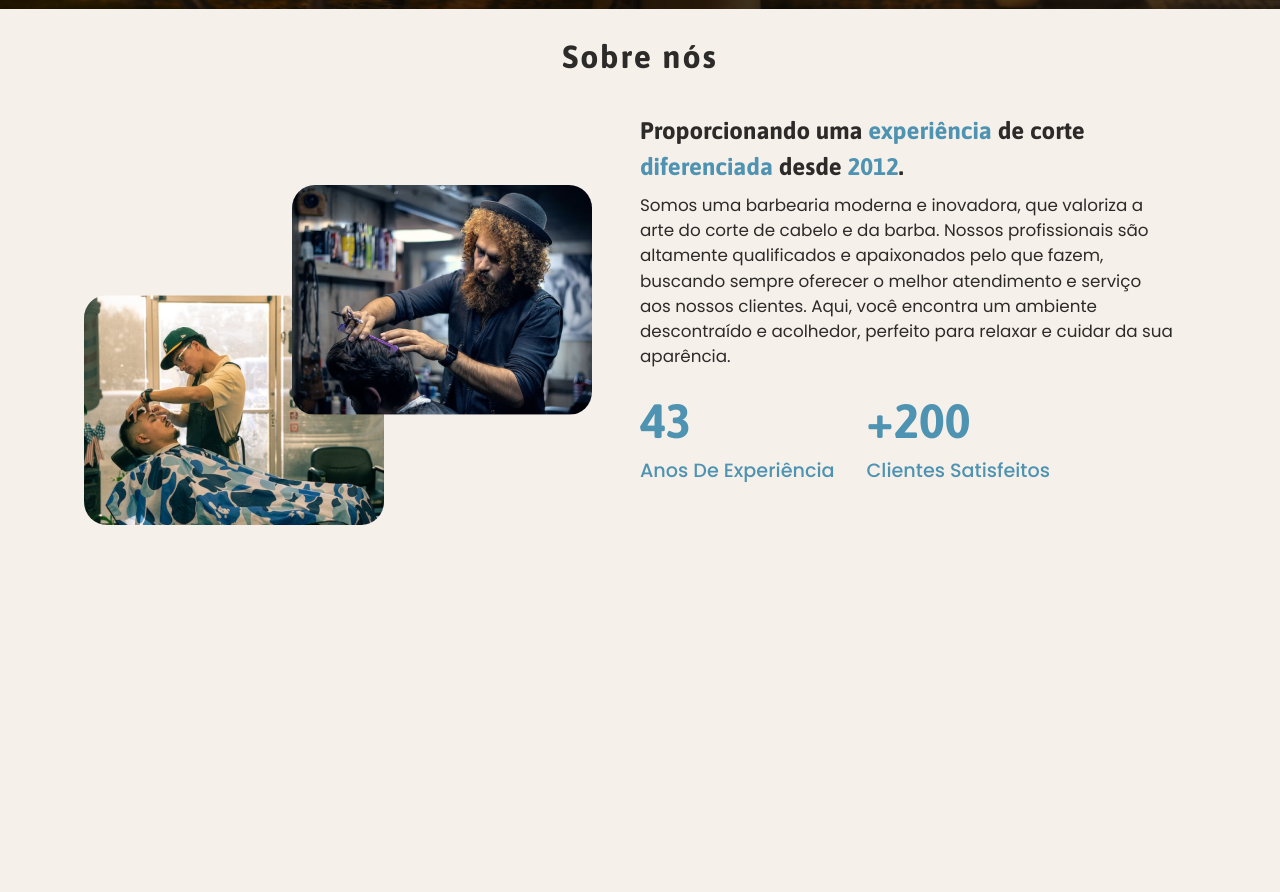
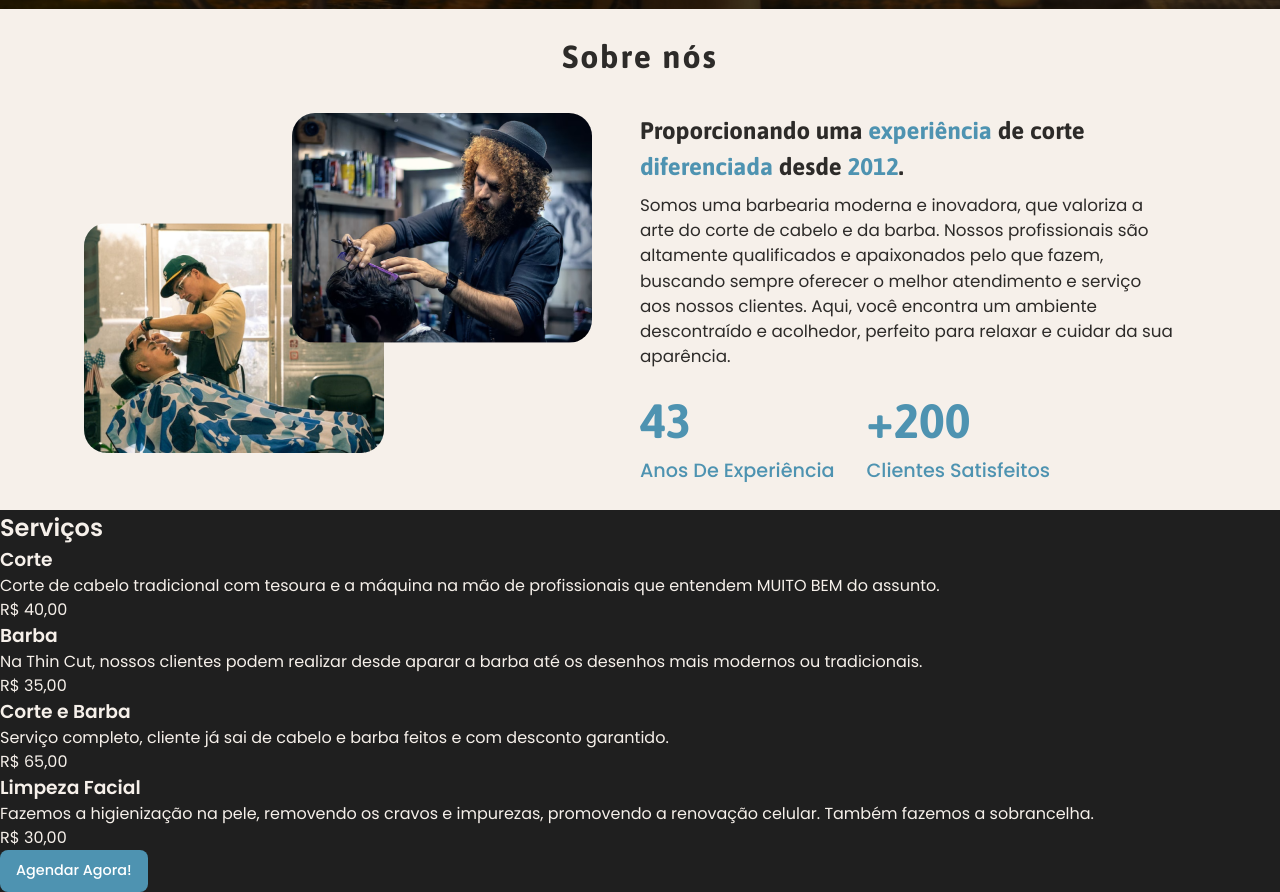
Before and after one commit to CauaRodrigues/thin-cut, a React (Vite) app: page / in a window 1280 px wide. Shown: the part 799-1691 px from the top of the page. Before the commit the page ends 1324 px from the top, so only its background shows below. Built offline with nearby package versions, Linux system fonts and the light colour scheme.

Commit message:
inicio da section Services

```diff
--- a/src/Home.jsx
+++ b/src/Home.jsx
@@ -4,6 +4,7 @@ import MediaQuery from "react-responsive";
 import TopInfo from "@section/TopInfo";
 import Banner from "@section/Banner";
 import AboutUs from "@section/AboutUs";
+import Services from "@section/Services";
 
 export default function Home() {
 	return (
@@ -13,6 +14,7 @@ export default function Home() {
 			</MediaQuery>
 			<Banner />
 			<AboutUs />
+			<Services />
 		</>
 	);
 }
--- a/src/components/sections/AboutUs/about.styled.jsx
+++ b/src/components/sections/AboutUs/about.styled.jsx
@@ -38,7 +38,6 @@ export const BoxImages = styled.div`
 	flex: 1;
 	display: flex;
 	justify-content: center;
-	align-items: center;
 	gap: 0.5rem;
 
 	@media (max-width: 610px) {
--- a/src/components/sections/Banner/index.jsx
+++ b/src/components/sections/Banner/index.jsx
@@ -1,11 +1,11 @@
-import React, { useState } from "react";
+import React, { useEffect, useState } from "react";
 import Header from "@section/Header";
 import { Button } from "@components/Button";
 
 import * as S from "./banner.styled";
 
 export default function Banner() {
-	const [image, setImage] = useState("banner1");
+	const [image, setImage] = useState(`banner1`);
 	const imagesList = ["banner1", "banner2", "banner3", "banner4", "banner5"];
 
 	return (
--- /dev/null
+++ b/src/components/sections/Services/index.jsx
@@ -0,0 +1,51 @@
+import React from "react";
+import { Button } from "@components/Button";
+import * as S from "./services.styled";
+
+export default function Services() {
+	return (
+		<S.ContainerServices>
+			<h1>Serviços</h1>
+
+			<div className="cards--service">
+				<div>
+					<h3>Corte</h3>
+					<p>
+						Corte de cabelo tradicional com tesoura e a máquina na mão de
+						profissionais que entendem MUITO BEM do assunto.
+					</p>
+					<span>R$ 40,00</span>
+				</div>
+
+				<div>
+					<h3>Barba</h3>
+					<p>
+						Na Thin Cut, nossos clientes podem realizar desde aparar a barba até
+						os desenhos mais modernos ou tradicionais.
+					</p>
+					<span>R$ 35,00</span>
+				</div>
+
+				<div>
+					<h3>Corte e Barba</h3>
+					<p>
+						Serviço completo, cliente já sai de cabelo e barba feitos e com
+						desconto garantido.
+					</p>
+					<span>R$ 65,00</span>
+				</div>
+
+				<div>
+					<h3>Limpeza Facial</h3>
+					<p>
+						Fazemos a higienização na pele, removendo os cravos e impurezas,
+						promovendo a renovação celular. Também fazemos a sobrancelha.
+					</p>
+					<span>R$ 30,00</span>
+				</div>
+			</div>
+
+			<Button title="Agendar Agora!" />
+		</S.ContainerServices>
+	);
+}
--- /dev/null
+++ b/src/components/sections/Services/services.styled.jsx
@@ -0,0 +1,7 @@
+import styled from "styled-components";
+
+export const ContainerServices = styled.section`
+	width: 100%;
+	background-color: ${({ theme }) => theme.colors.dark};
+	color: ${({ theme }) => theme.colors.main};
+`;
```
